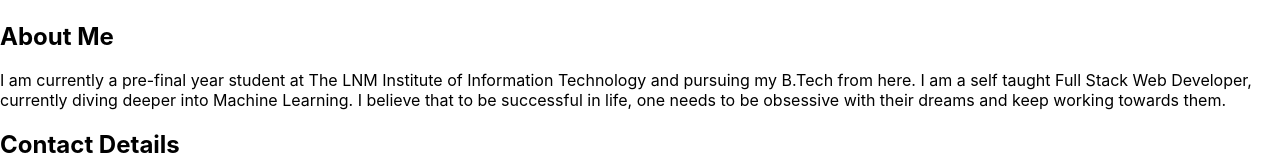
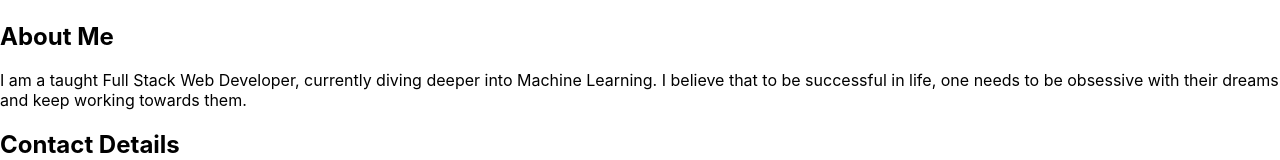
Before and after one commit to Musikavanhu/React-Portfolio-, a React (Create React App) app: page / in a window 1280 px wide. Shown: the part 697-857 px from the top of the page. Built offline with nearby package versions, Linux system fonts and the light colour scheme.

Commit message:
first commit

```diff
--- a/src/resumeData.js
+++ b/src/resumeData.js
@@ -22,7 +22,7 @@ let resumeData = {
           "className":"fa fa-twitter"
         }
       ],
-    "aboutme":"I am currently a pre-final year student at The LNM Institute of Information Technology and pursuing my B.Tech from here. I am a self taught Full Stack Web Developer, currently diving deeper into Machine Learning. I believe that to be successful in life, one needs to be obsessive with their dreams and keep working towards them.",
+    "aboutme":" I am a taught Full Stack Web Developer, currently diving deeper into Machine Learning. I believe that to be successful in life, one needs to be obsessive with their dreams and keep working towards them.",
     "address":"Wylie, Texas",
     "website":"https://musikavanhu.github.io/resume-2-/",
     "education":[
```
